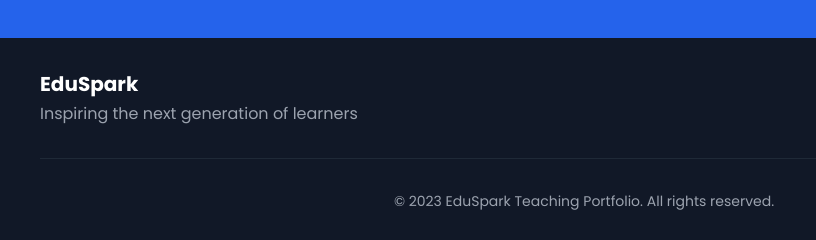
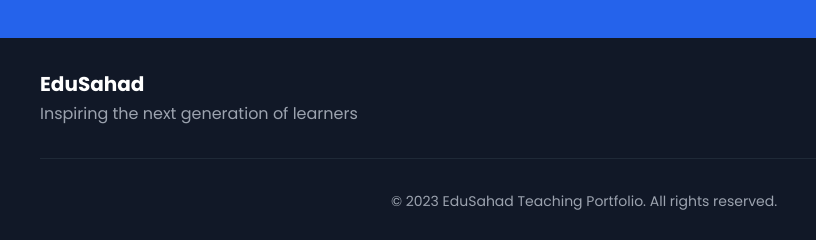
Before and after one commit to sahadenz/Portfolio, a plain HTML site: page index.html in a window 1280 px wide. Shown: the part 4661-4901 px from the top of the page, 56-872 px from the left. Drawn offline with nearby package versions, Linux system fonts and the light colour scheme.

Commit message:
Update index.html

```diff
--- a/index.html
+++ b/index.html
@@ -519,7 +519,7 @@
         <div class="max-w-6xl mx-auto px-4 sm:px-6 lg:px-8">
             <div class="md:flex md:items-center md:justify-between">
                 <div class="text-center md:text-left mb-4 md:mb-0">
-                    <span class="text-xl font-bold">EduSpark</span>
+                    <span class="text-xl font-bold">EduSahad</span>
                     <p class="text-gray-400 mt-1">Inspiring the next generation of learners</p>
                 </div>
                 <div class="flex justify-center md:justify-end space-x-6">
@@ -530,7 +530,7 @@
                 </div>
             </div>
             <div class="mt-8 pt-8 border-t border-gray-800 text-center text-gray-400 text-sm">
-                <p>© 2023 EduSpark Teaching Portfolio. All rights reserved.</p>
+                <p>© 2023 EduSahad Teaching Portfolio. All rights reserved.</p>
             </div>
         </div>
     </footer>
```
